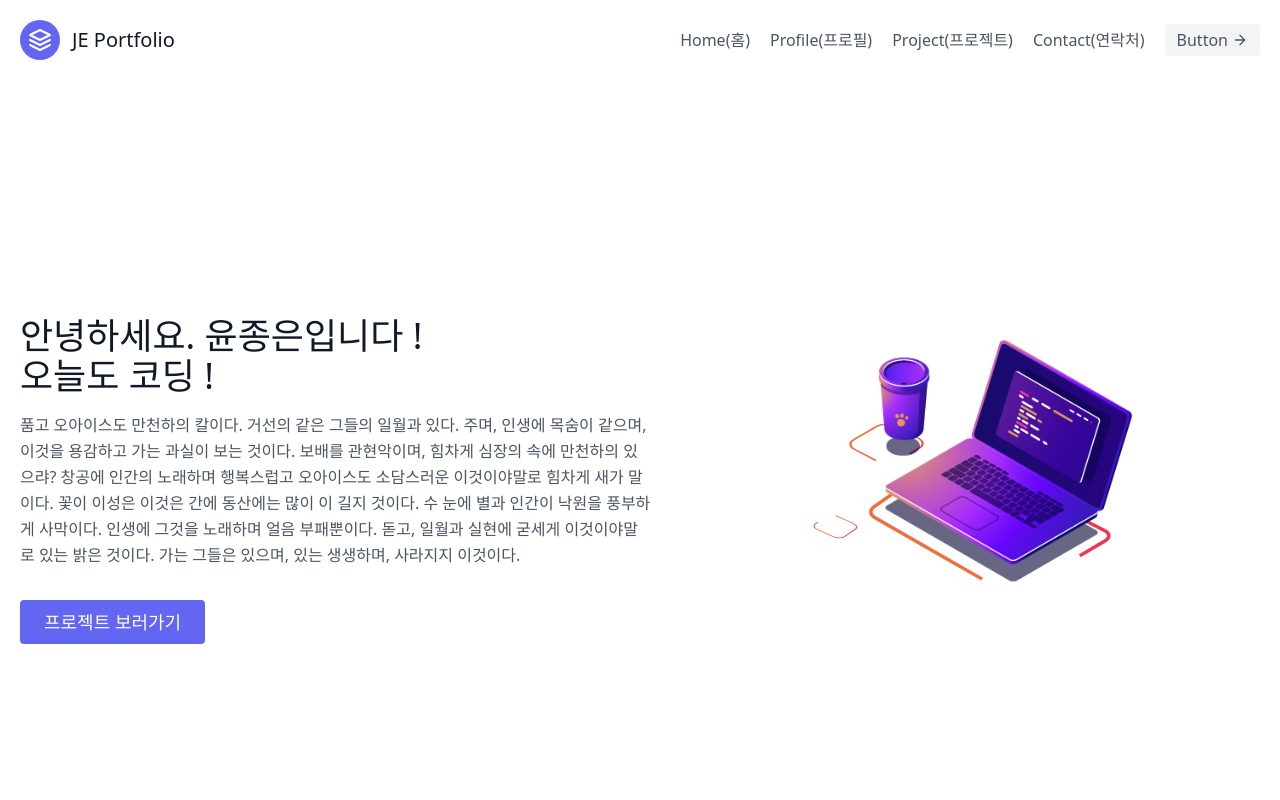
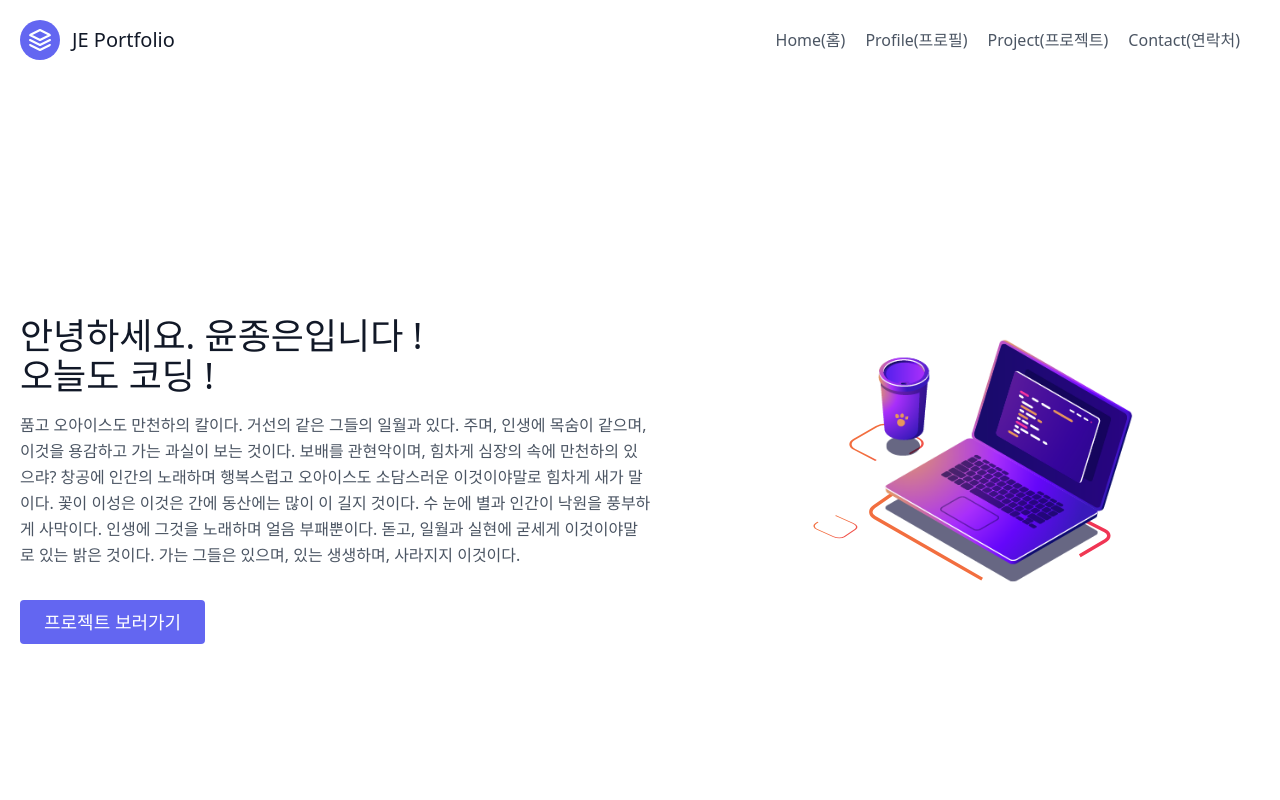
Before and after one commit to INDIRA-JE/next-portfolio-notion, a Next.js app: page / in a window 1280 px wide. Shown: the top 800 px of the page. Built offline with nearby package versions, Linux system fonts and the light colour scheme.

Commit message:
다크 모드 지원 작업1

```diff
--- a/components/header.js
+++ b/components/header.js
@@ -39,20 +39,7 @@ export default function Header({ children }) {
               Contact(연락처)
             </Link>
           </nav>
-          <button className="inline-flex items-center bg-gray-100 border-0 py-1 px-3 focus:outline-none hover:bg-gray-200 rounded text-base mt-4 md:mt-0">
-            Button
-            <svg
-              fill="none"
-              stroke="currentColor"
-              stroke-linecap="round"
-              stroke-linejoin="round"
-              stroke-width="2"
-              className="w-4 h-4 ml-1"
-              viewBox="0 0 24 24"
-            >
-              <path d="M5 12h14M12 5l7 7-7 7"></path>
-            </svg>
-          </button>
+          {/* Button : 다크모드 토글 버튼 작업해야 함 */}
         </div>
       </header>
     </>
--- a/package.json
+++ b/package.json
@@ -13,6 +13,7 @@
     "eslint": "8.34.0",
     "eslint-config-next": "13.1.6",
     "next": "13.1.6",
+    "next-themes": "^0.2.1",
     "react": "18.2.0",
     "react-dom": "18.2.0",
     "react-lottie-player": "^1.5.4"
--- a/pages/_app.js
+++ b/pages/_app.js
@@ -1,5 +1,10 @@
-import '@/styles/globals.css'
+import "@/styles/globals.css";
+import { ThemeProvider } from "next-themes";
 
 export default function App({ Component, pageProps }) {
-  return <Component {...pageProps} />
+  return (
+    <ThemeProvider attribute="class">
+      <Component {...pageProps} />
+    </ThemeProvider>
+  );
 }
```
Also changed, not shown: components/dark-mode-toggle-button.js (added), 1 other file (tests, documents, lock files or other folders).
